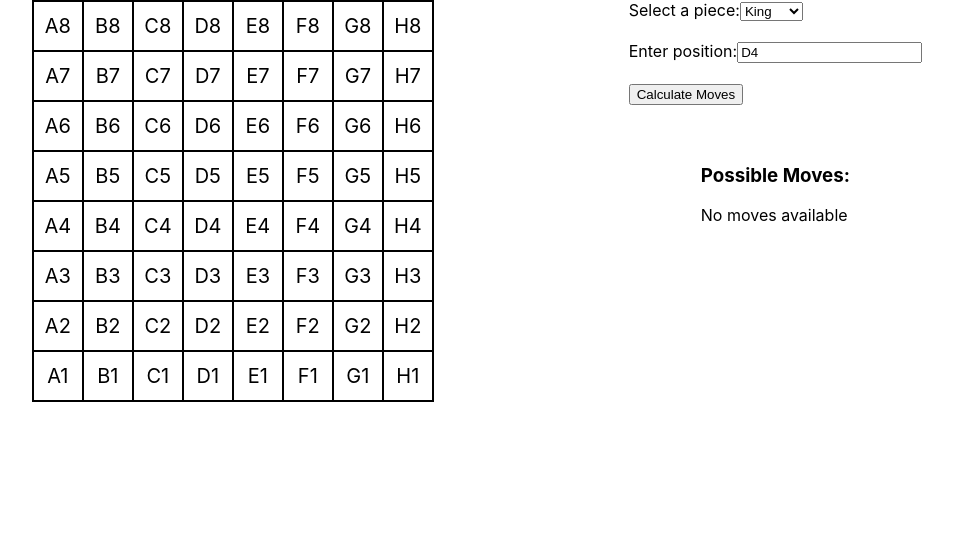
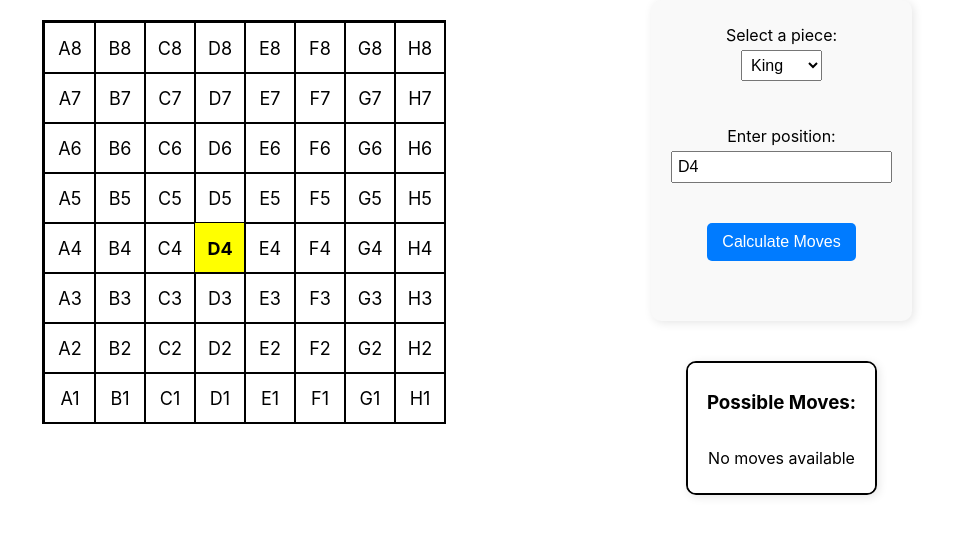
Before and after one commit to VrushabBayas/chess-piece-app, a React (Create React App) app: page / in a window 1280 px wide. Shown: the top 536 px of the page, without its empty margins (163-1116 px from the left). Built offline with nearby package versions, Linux system fonts and the light colour scheme.

Commit message:
Enhance styling for ChessBoard, cells, PieceSelector, and MoveDisplay components; add highlighting for selected pieces and valid moves; improve layout and hover effects.

```diff
--- a/src/components/style.css
+++ b/src/components/style.css
@@ -1,18 +1,107 @@
-.chess-board{
+/* Chessboard Styling */
+.chess-board {
     display: grid;
-    grid-template-columns: repeat(8, 1fr);
-    grid-template-rows: repeat(8, 1fr);
+    grid-template-columns: repeat(8, 50px);
+    grid-template-rows: repeat(8, 50px);
     width: 400px;
     height: 400px;
-    border: 1px solid black;
+    border: 2px solid black;
+    margin-top: 20px;
+    margin-bottom: 20px;
 }
-.cell{
+
+/* Individual Chess Cell Styling */
+.cell {
     display: flex;
     justify-content: center;
     align-items: center;
-    font-size: 20px;
+    font-size: 18px;
     border: 1px solid black;
+    width: 50px;
+    height: 50px;
+    cursor: pointer;
+    transition: background-color 0.2s ease-in-out;
 }
-.cell:hover{
-    background-color: #f0f0f0;
+/* Highlight the selected piece position */
+.highlighted-piece {
+    background-color: yellow !important;
+    color: black;
+    font-weight: bold;
 }
+
+/* Highlight all valid moves */
+.highlighted-move {
+    background-color: lightgreen !important;
+}
+
+
+
+/* Hover Effect */
+.cell:hover {
+    background-color: rgba(255, 255, 0, 0.6); /* Highlighted effect */
+}
+
+
+
+/* Piece Selector Component */
+.piece-selector-component {
+    display: flex;
+    flex-direction: column;
+    align-items: center;
+    padding: 20px;
+    background-color: #f9f9f9;
+    border-radius: 10px;
+    width: fit-content;
+    box-shadow: 2px 2px 10px rgba(0, 0, 0, 0.1);
+}
+
+/* Labels & Inputs */
+.piece-selector-component label,
+.piece-selector-component select,
+.piece-selector-component input {
+    font-size: 16px;
+    padding: 5px;
+}
+
+/* Button Styling */
+.piece-selector-component button {
+    padding: 10px 15px;
+    font-size: 16px;
+    background-color: #007bff;
+    color: white;
+    border: none;
+    border-radius: 5px;
+    cursor: pointer;
+    transition: background-color 0.2s ease-in-out;
+}
+
+.piece-selector-component button:hover {
+    background-color: #0056b3;
+}
+
+/* Move Display Box */
+.move-display {
+    display: flex;
+    flex-direction: column;
+    justify-content: center;
+    align-items: center;
+    border: 2px solid black;
+    min-width: 60%;
+    height: 100px;  /* Fixed height */
+    padding: 15px;
+    margin: 20px auto;
+    background-color: #ffffff;
+    border-radius: 10px;
+    box-shadow: 2px 2px 10px rgba(0, 0, 0, 0.1);
+    text-align: center;
+    overflow: auto;  /* Enables scrolling if moves list is too long */
+  }
+
+  /* Move Text */
+  .moves-text {
+    font-size: 18px;
+    font-weight: bold;
+    color: #333;
+    text-align: center;
+    white-space: nowrap;  /* Keeps moves in a single line */
+  }
```
